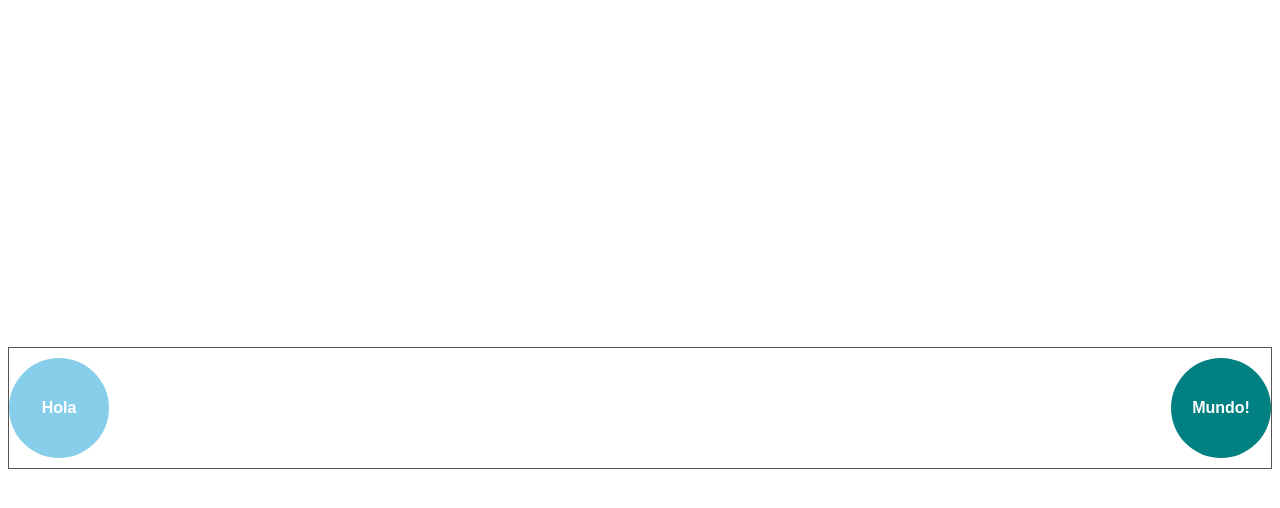
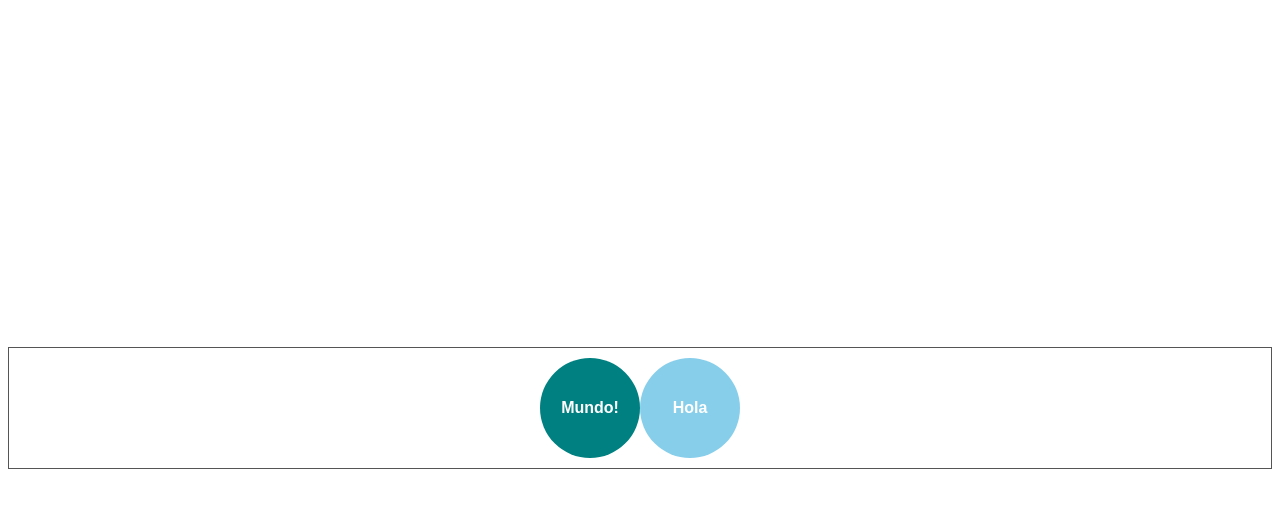
Before and after one commit to yomar-dev/hola-mundo-animado, a plain HTML site: page index.html in a window 1280 px wide. In both pictures the pointer is over the element "Hola". Drawn offline with Linux system fonts and the light colour scheme.

Commit message:
Esta vez logramos animar los circulos para que ambos se muevan al centro

```diff
--- a/css/style.css
+++ b/css/style.css
@@ -16,6 +16,14 @@ body{
 	position: relative;
 }
 
+.contenedor:hover .circulo.a{
+	left: 50%;
+}
+
+.contenedor:hover .circulo.b{
+	right: 50%;
+}
+
 .circulo{
 	display: flex;
 	justify-content: center;
@@ -25,6 +33,7 @@ body{
 	width: 100px;
 	border-radius: 50%;
 	position: absolute;
+	transition: 1s;
 }
 
 .circulo.a{
```
